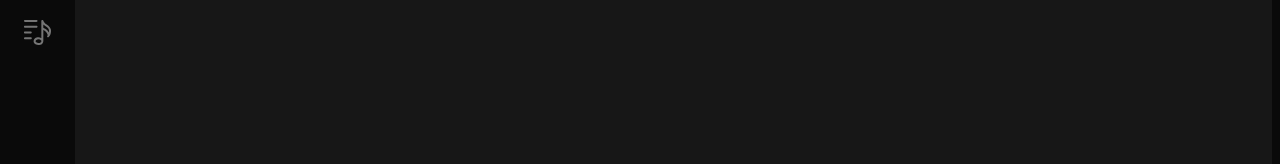
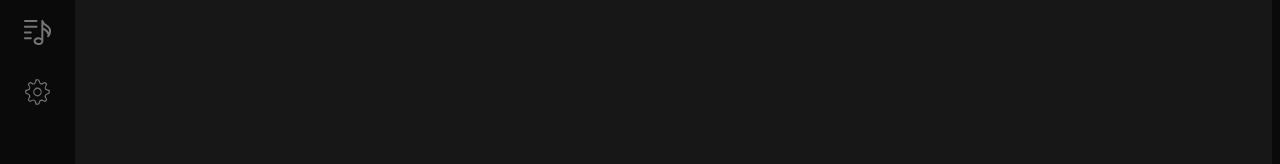
Before and after one commit to ln64-git/muse, a Next.js app: page / in a window 1280 px wide. Shown: the part 317-481 px from the top of the page. Built offline with nearby package versions, Linux system fonts and the light colour scheme.

Commit message:
added settings

```diff
--- a/src/components/sidebar.tsx
+++ b/src/components/sidebar.tsx
@@ -17,6 +17,7 @@ export default function Sidebar() {
       <SidebarIcon src="/sidebar/artist.svg" />
       <SidebarIcon src="/sidebar/album.svg" />
       <SidebarIcon src="/sidebar/songs.svg" />
+      <SidebarIcon src="/sidebar/settings.svg" />
     </div>
   );
 }
```
Also changed, not shown: public/sidebar/settings.svg (added).
